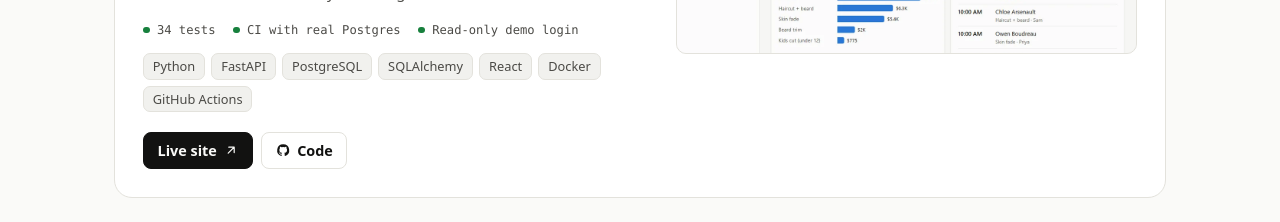
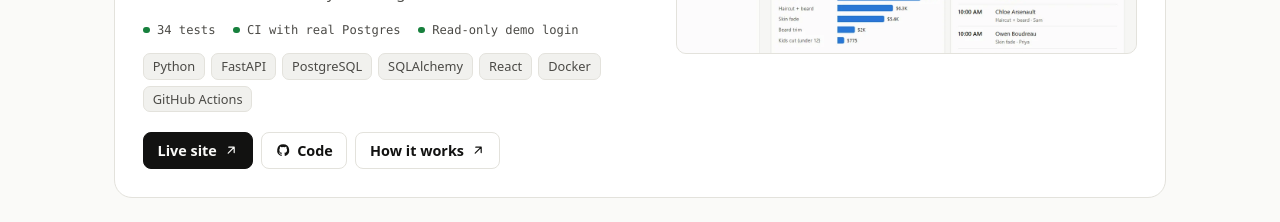
Before and after one commit to utsabshiwakoti/portfolio, a React (Vite) app: page / in a window 1280 px wide. Shown: the part 2100-2322 px from the top of the page. Built offline with nearby package versions, Linux system fonts and the light colour scheme; no server answers.

Commit message:
add ugec numbers and slotbook write-up link

```diff
--- a/src/Home.jsx
+++ b/src/Home.jsx
@@ -265,6 +265,7 @@ function ProjectCard({ project, index, label }) {
         <div className="project-links">
           <a className="button small" href={project.live}>Live site <ArrowIcon /></a>
           {project.code && <a className="button small secondary" href={project.code}><GitHubIcon /> Code</a>}
+          {project.writeup && <a className="button small secondary" href={project.writeup}>How it works <ArrowIcon /></a>}
         </div>
       </div>
     </article>
--- a/src/Resume.jsx
+++ b/src/Resume.jsx
@@ -54,7 +54,7 @@ export default function Resume() {
           <div className="entry">
             <div className="entry-head">
               <h3>{clientWork.role} <span>· {clientWork.name}</span></h3>
-              <span>Halifax, NS · 2026</span>
+              <span>Halifax, NS · 2026 – Present</span>
             </div>
             <p className="entry-sub">{clientWork.tagline} · <a href={clientWork.live}>{host(clientWork.live)}</a> · {clientWork.stack.slice(0, 3).join(', ')}</p>
             <ul>{clientWork.highlights.slice(0, 3).map((h) => <li key={h}>{h}</li>)}</ul>
--- a/src/content.js
+++ b/src/content.js
@@ -52,6 +52,7 @@ export const projects = [
     stack: ['Python', 'FastAPI', 'PostgreSQL', 'SQLAlchemy', 'React', 'Docker', 'GitHub Actions'],
     live: 'https://slotbook-n97p.onrender.com',
     code: 'https://github.com/utsabshiwakoti/slotbook',
+    writeup: 'https://github.com/utsabshiwakoti/slotbook/blob/main/docs/no-double-booking.md',
   },
   {
     id: 'realtime-chat',
@@ -97,12 +98,13 @@ export const clientWork = {
   role: 'Technical Analyst',
   id: 'ugec',
   question: 'What happens to a lead after the form is sent?',
-  proof: ['In production', 'Lead CRM', 'Two-step sign-in'],
+  proof: ['In production', '50+ leads captured', '2 staff, 6 partners'],
   tagline: 'Website and lead management for a Halifax education consultancy',
   image: 'projects/ugec.webp',
   summary:
     'The public website and a staff admin panel for an education consultancy: program catalogue, consultation booking, blog, a referral partner portal, and a CRM for the leads the site brings in.',
   highlights: [
+    'Built and run the company website and its admin tools: 50+ leads captured so far, used by 2 staff and 6 referral partners',
     'Lead CRM for staff: pipeline, assignment, follow-up dates, notes, bulk actions, CSV export and a daily follow-up email',
     'Admin security: scrypt passwords, signed httpOnly cookies, server-checked roles, TOTP two-step sign-in, rate-limited logins',
     'Separate portal where referral partners sign in and see only their own referrals',
--- a/src/styles.css
+++ b/src/styles.css
@@ -223,7 +223,7 @@ svg { flex: none; }
 .proof { list-style: none; padding: 0; margin: 0 0 0.8rem; display: flex; flex-wrap: wrap; gap: 0.3rem 1.1rem; font-family: var(--mono); font-size: 0.76rem; color: var(--text-2); }
 .proof li::before { content: ''; display: inline-block; width: 0.42rem; height: 0.42rem; border-radius: 50%; background: var(--ok); margin-right: 0.45rem; vertical-align: 0.08em; }
 .project .chips { margin-bottom: 1.2rem; }
-.project-links { display: flex; gap: 0.5rem; }
+.project-links { display: flex; flex-wrap: wrap; gap: 0.5rem; }
 
 /* ---------- how I work ---------- */
 .practices { list-style: none; padding: 0; margin: 0; display: grid; grid-template-columns: repeat(4, 1fr); gap: 1rem; }
```
Also changed, not shown: 1 other file (tests, documents, lock files or other folders).
